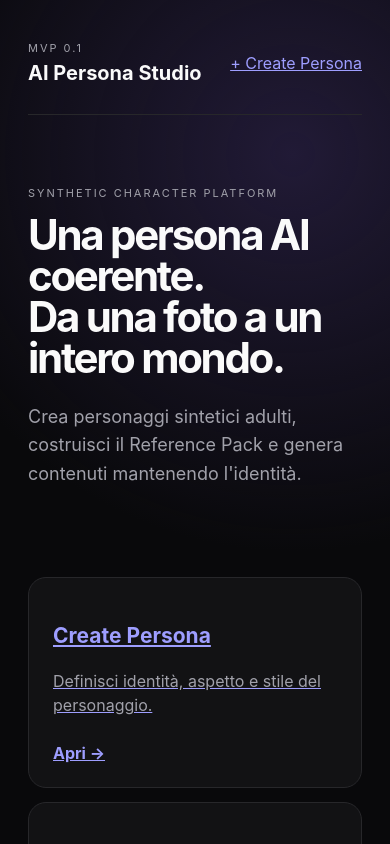
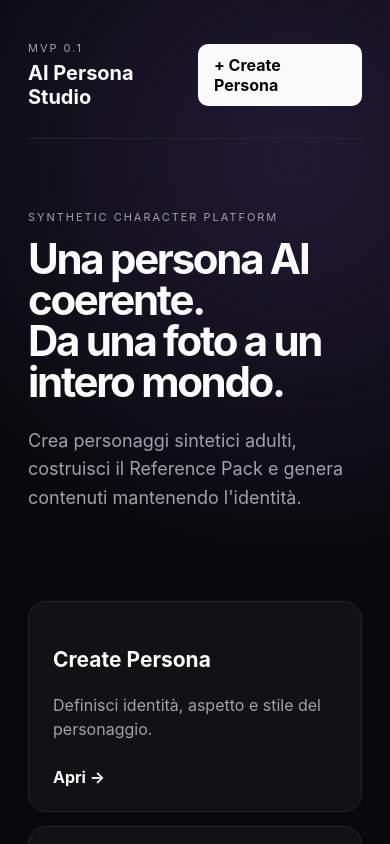
Before and after one commit to devistessari-arch/ai-persona-studio, a Next.js app: page / in a window 390 px wide. Shown: the top 844 px of the page. Built offline with nearby package versions, Linux system fonts and the light colour scheme.

Commit message:
feat: style persona creation workflow

```diff
--- a/app/globals.css
+++ b/app/globals.css
@@ -1 +1,4 @@
 :root{color-scheme:dark;font-family:Inter,ui-sans-serif,system-ui;background:#09090b;color:#fafafa}*{box-sizing:border-box}body{margin:0;background:radial-gradient(circle at 75% 10%,#211a36 0,transparent 28%),#09090b}main{max-width:1180px;margin:auto;padding:36px 28px 80px}header{display:flex;justify-content:space-between;align-items:center;border-bottom:1px solid #27272a;padding-bottom:24px}h1{font-size:20px;margin:5px 0}.eyebrow{font-size:11px;letter-spacing:.18em;color:#a1a1aa}button{background:#fafafa;color:#09090b;border:0;border-radius:10px;padding:11px 16px;font-weight:700}.hero{padding:90px 0 70px;max-width:820px}.hero h2{font-size:clamp(42px,7vw,78px);line-height:.98;letter-spacing:-.055em;margin:14px 0 24px}.hero p:not(.eyebrow){font-size:18px;line-height:1.6;color:#a1a1aa;max-width:670px}.grid{display:grid;grid-template-columns:repeat(2,1fr);gap:14px}.grid article{border:1px solid #27272a;border-radius:18px;padding:24px;background:rgba(24,24,27,.6);min-height:180px}.grid h3{font-size:21px}.grid p{color:#a1a1aa;line-height:1.5}.grid span{display:block;margin-top:26px;font-weight:700}@media(max-width:700px){.grid{grid-template-columns:1fr}.hero{padding-top:60px}}
+
+.primaryButton{display:inline-block;background:#fafafa;color:#09090b;border-radius:10px;padding:11px 16px;font-weight:700;text-decoration:none}
+.cardLink{text-decoration:none;color:inherit}.back{color:#a1a1aa;text-decoration:none}.formHero{padding:60px 0 30px;max-width:780px}.formHero h1{font-size:clamp(36px,6vw,64px);line-height:1;letter-spacing:-.045em;margin:12px 0 20px}.formHero>p:last-child{color:#a1a1aa;font-size:17px}.personaForm{display:grid;grid-template-columns:repeat(2,1fr);gap:16px}.personaForm label{display:flex;flex-direction:column;gap:8px;color:#d4d4d8;font-size:13px}.personaForm .wide{grid-column:1/-1}input,textarea{width:100%;border:1px solid #3f3f46;background:#18181b;color:#fafafa;border-radius:11px;padding:13px;font:inherit}textarea{min-height:110px;resize:vertical}.formActions{display:flex;align-items:center;gap:18px;margin-top:8px}.formActions span{color:#a1a1aa}.formActions .done{color:#d4d4d8}.formActions .error{color:#fca5a5}@media(max-width:700px){.personaForm{grid-template-columns:1fr}.personaForm .wide{grid-column:auto}}
```
